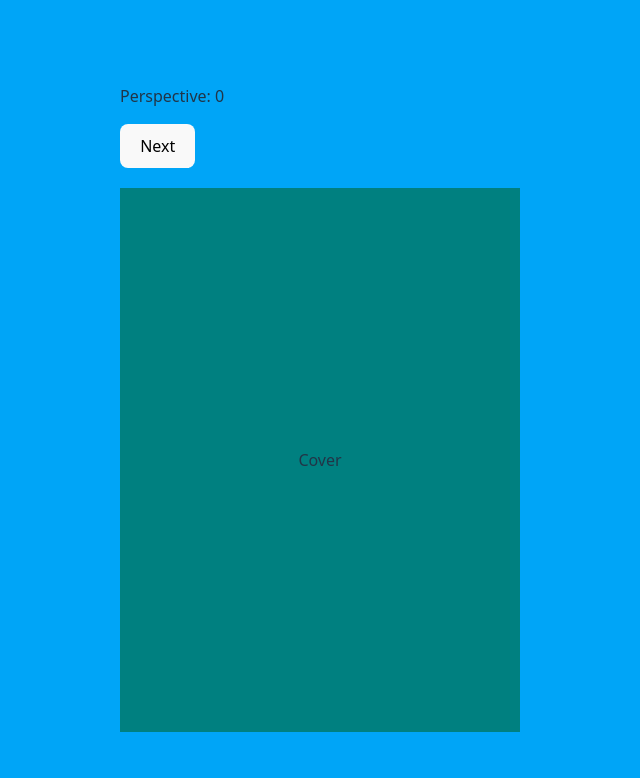
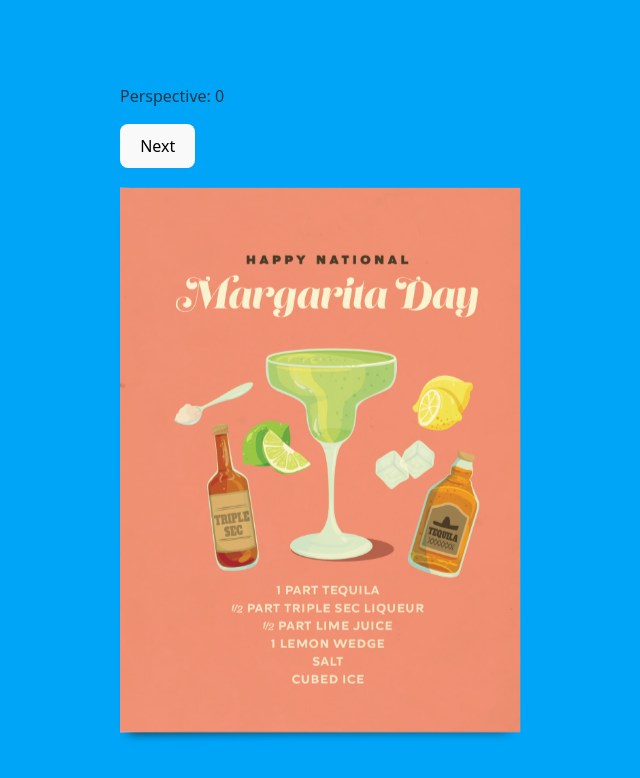
Before and after one commit to GBS-Alex/3d, a React (Vite) app: page / in a window 1280 px wide. Shown: the top 778 px of the page, without its empty margins (320-960 px from the left). Built offline with nearby package versions, Linux system fonts and the light colour scheme.

Commit message:
use 3d transforms instead of z-index, get blur working with images.

```diff
--- a/src/App.css
+++ b/src/App.css
@@ -1,7 +1,7 @@
 @keyframes mainCard2to0 {
 	0% {
 		transform: rotateY(-185deg);
-		z-index: 0;
+		/* z-index: 0; */
 	}
 	100% {
 		transform: rotateY(-5deg);
@@ -11,7 +11,7 @@
 @keyframes backCard2to0 {
 	0% {
 		transform: rotateY(-180deg);
-		z-index: 1;
+		/* z-index: 1; */
 	}
 
 	100% {
@@ -46,6 +46,7 @@ body {
 	-ms-perspective: 1200px;
 	perspective: 1200px;
 	perspective-origin: left;
+	transform-style: preserve-3d;
 }
 
 .frontCard {
@@ -53,6 +54,14 @@ body {
 	height: 100%;
 	object-fit: fill;
 	object-position: top left;
+}
+
+.card .front {
+	transform: translateZ(1px);
+}
+
+.card .back {
+	transform: rotateY(-180deg) translateZ(-1px);
 }
 
 .frontCard img {
@@ -66,9 +75,9 @@ body {
 	width: 100%;
 	height: 100%;
 	position: absolute;
-	transform-style: preserve-3d;
 	transition: transform .5s cubic-bezier(0.25, 0.46, 0.45, 0.94);
 	transform-origin: left;
+	transform-style: preserve-3d;
 
 }
 
@@ -88,12 +97,10 @@ body {
 	-webkit-font-smoothing: antialiased;
 }
 
-.card > img {
+.card img  {
 	max-width: 100%;
 	max-height: 100%;
 	position: absolute;
-	-webkit-backface-visibility: hidden;
-	backface-visibility: hidden;
 	display: -ms-flexbox;
 	display: flex;
 	-o-box-pack: center;
@@ -104,42 +111,52 @@ body {
 	-moz-osx-font-smoothing: auto;
 	box-shadow: rgba(33, 35, 38, 0.75) 0px 10px 10px -10px;
 	outline: 1px solid transparent;
+}
 
-}
 .card .back {
 	transform: rotateY(-180deg);
 }
 
-.card.perspective0 {
-	z-index: 1;
+.frontCard.perspective0 {
+	/* z-index: 1; */
 	transform: rotateY(0deg);
-	box-shadow: none;
 }
 
-.card.perspective1 {
-	z-index: 1;
+.frontCard.perspective1 {
+	/* z-index: 1; */
 	transform: rotateY(-145deg);
 }
 
-.card.perspective2 {
-	z-index: 1;
+.frontCard.perspective2 {
+	/* z-index: 1; */
 	transform: rotateY(-175deg);
 }
 
 .backCard.perspective0 {
-	z-index: 0;
-	transform: rotateY(0deg);
+	/* z-index: 0; */
+	transform: rotateY(5deg) ;
+
 }
 
 .backCard.perspective1 {
 	transform: rotateY(0deg);
-	z-index: 0;
+	/* z-index: 0; */
 }
 
+.frontCard.perspective0 .back::before {
+	content: "";
+	z-index: 2;
+	position: absolute;
+	display: block;
+	width: 100%;
+	height: 100%;
+	background: linear-gradient(-90deg,rgba(0, 0, 0, 0.38) 0%, rgba(255, 255, 255, 0) 85%, rgba(255, 255, 255, 0) 100%);
+	filter: blur(5px);
+}
 
 .frontCard.perspective1 .back::before {
 	content: "";
-	z-index: 10;
+	z-index: 2;
 	position: absolute;
 	display: block;
 	width: 100%;
@@ -150,7 +167,7 @@ body {
 
 .frontCard.perspective2 .back::before {
 	content: "";
-	z-index: 10;
+	z-index: 2;
 	position: absolute;
 	display: block;
 	width: 100%;
@@ -159,9 +176,10 @@ body {
 	filter: blur(5px);
 }
 
+
 .backCard.perspective2 {
 	transform: rotateY(-175deg);
-	z-index: 1;
+	/* z-index: 1; */
 }
 
 .card.perspective0.from-perspective2 {
@@ -171,13 +189,3 @@ body {
 .backCard.perspective0.from-perspective2 {
 	animation: backCard2to0 .5s cubic-bezier(0.25, 0.46, 0.45, 0.94);
 }
-
-.card.perspective0:not(.from-perspective2) {
-	transform: rotateY(0deg);
-	z-index: 2;
-}
-
-.backCard.perspective0:not(.from-perspective2) {
-	transform: rotateY(0deg);
-	z-index: 1;
-}
--- a/src/App.tsx
+++ b/src/App.tsx
@@ -29,27 +29,23 @@ function App() {
 					className={`frontCard card perspective${perspective} ${
 						isTransitioningFrom2to0 ? "from-perspective2" : ""
 					}`}>
-					<div className="front" style={{ backgroundColor: "teal" }}>
-						Cover
+					<div className="front">
+						<img src={vCover} />
 					</div>
-					<div className="back" style={{ backgroundColor: "white" }}>
-						Left Inside
+					<div className="back">
+						<img src={vInsideBlank} />
 					</div>
-					{/* <img src={vCover} className="front" /> */}
-					{/* <img src={vInsideBlank} className="back" /> */}
 				</div>
 				<div
 					className={`backCard card perspective${perspective} ${
 						isTransitioningFrom2to0 ? "from-perspective2" : ""
 					}`}>
-					<div className="front" style={{ backgroundColor: "tomato" }}>
-						Right Inside
+					<div className="front">
+						<img src={vInside} />
 					</div>
-					<div className="back" style={{ backgroundColor: "black" }}>
-						Back
+					<div className="back">
+						<img src={vBack} />
 					</div>
-					{/* <img src={vInside} className="front" /> */}
-					{/* <img src={vBack} className="back" /> */}
 				</div>
 			</div>
 		</div>
```
